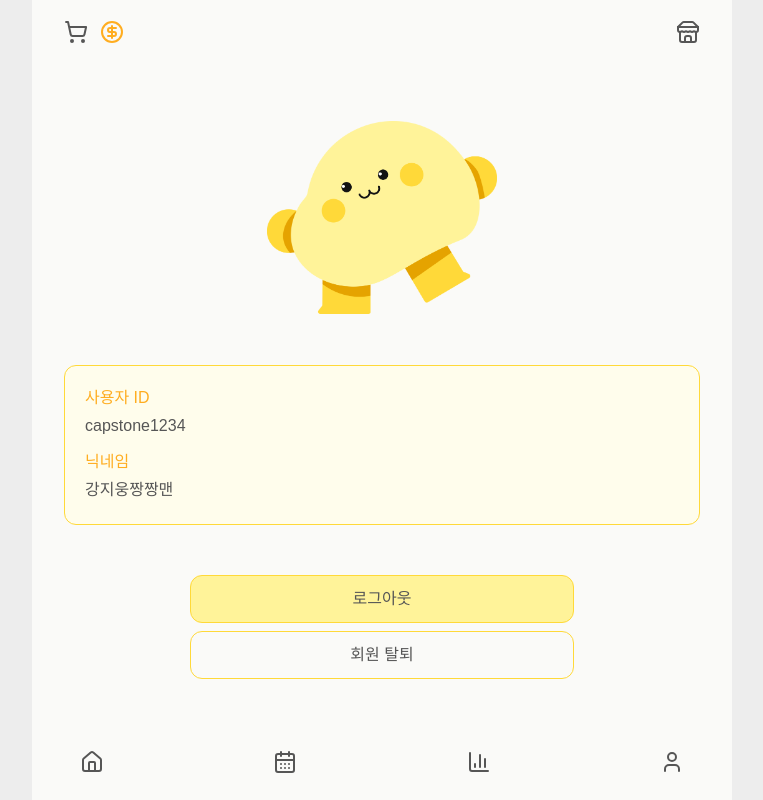
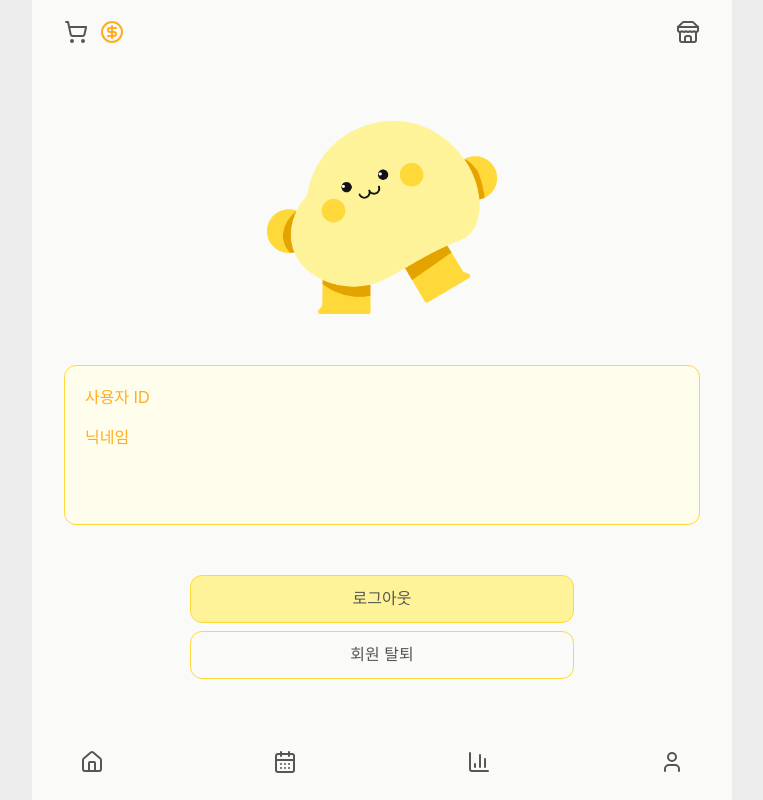
Before and after one commit to xuuwon/maeumgyeol, a Next.js app: page /profile in a window 1280 px wide. Shown: the whole page, without its empty margins (258-1021 px from the left). Built offline with nearby package versions, Linux system fonts and the light colour scheme; a web font is replaced by a local one.

Commit message:
feat: 프로필 페이지 UI 및 상태 연동

```diff
--- a/src/app/profile/page.tsx
+++ b/src/app/profile/page.tsx
@@ -1,19 +1,28 @@
 'use client';
 
 import Button from '@/components/button/Button';
+import { useAuthStore } from '@/stores/authStore';
 import Image from 'next/image';
 import { useRouter } from 'next/navigation';
 import React from 'react';
 
 const Page = () => {
   const router = useRouter();
+  const { user } = useAuthStore();
+  const logout = () => {
+    useAuthStore.getState().reset(); // 상태 초기화 및 세션스토리지 내용도 삭제
+  };
 
   return (
     <div className="flex flex-col items-center justify-around h-screen px-4 py-24 iphoneSE:py-14 sm:px-6 md:px-8">
       <div>
         {/* 이미지 */}
         <Image
-          src={'/images/characters/basic_character.png'}
+          src={
+            user?.equipped_accessory_image_url
+              ? user?.equipped_accessory_image_url
+              : '/images/characters/basic_character.png'
+          }
           alt="분석중 캐릭터"
           width={230}
           height={230}
@@ -24,18 +33,25 @@ const Page = () => {
         {/* 회원정보 박스 */}
         <div className="flex flex-col gap-1">
           <p className="text-[#ffad20]">사용자 ID</p>
-          <p>capstone1234</p>
+          <p>{user?.login_id}</p>
         </div>
 
         <div className="flex flex-col gap-1">
           <p className="text-[#ffad20]">닉네임</p>
-          <p>강지웅짱짱맨</p>
+          <p>{user?.nickname}</p>
         </div>
       </div>
 
       <div className="flex flex-col items-center w-full gap-2">
         {/* 버튼 */}
-        <Button type="yellow" text="로그아웃" func={() => {}} />
+        <Button
+          type="yellow"
+          text="로그아웃"
+          func={() => {
+            logout();
+            router.push('/');
+          }}
+        />
         <Button
           type="white"
           text="회원 탈퇴"
```
